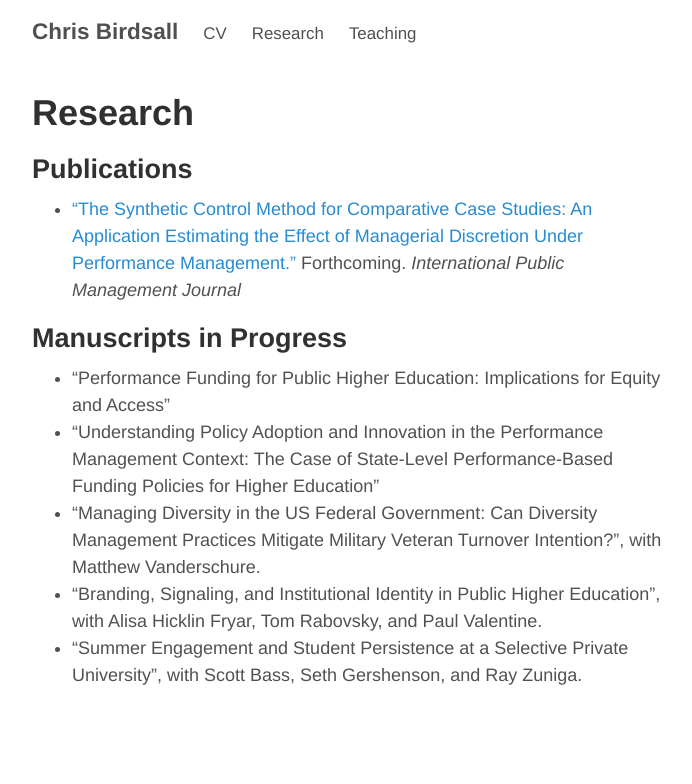
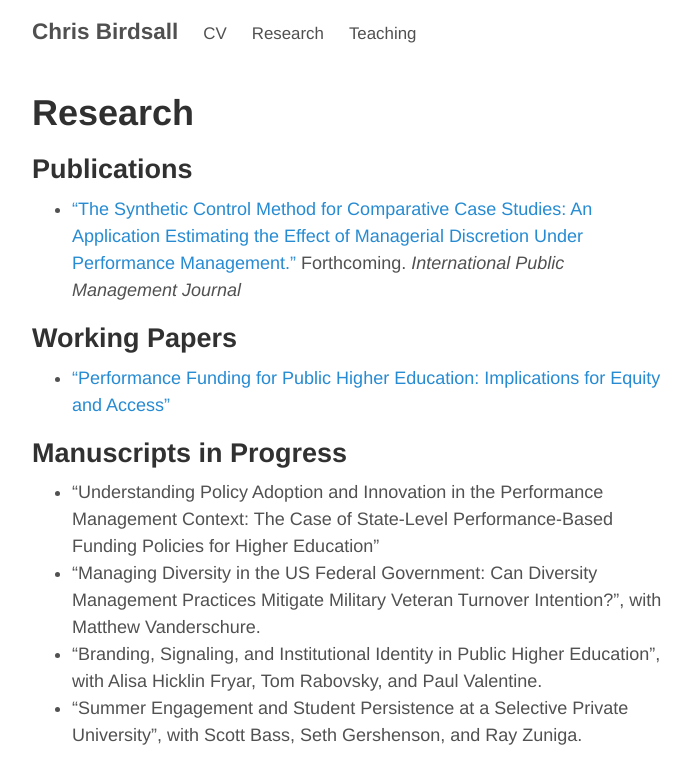
Before and after one commit to chrisbirdsall/chrisbirdsall.github.io, a Jekyll site: the page built from research.md, in a window 1280 px wide. Shown: the top 784 px of the page, without its empty margins (293-985 px from the left). Built offline with Jekyll 4.4.1, drawn with Linux system fonts in a browser that asks for light colours.

```diff
--- a/_config.yml
+++ b/_config.yml
@@ -2,7 +2,6 @@
 #
 # Use of `relative_permalinks` ensures post links from the index work properly.
 permalink:           pretty
-relative_permalinks: true
 
 # Setup
 title:               Chris Birdsall
--- a/research.md
+++ b/research.md
@@ -6,9 +6,10 @@ title: Research
 ## Publications ##
 - ["The Synthetic Control Method for Comparative Case Studies: An Application Estimating the Effect of Managerial Discretion Under Performance Management."](http://www.tandfonline.com/doi/full/10.1080/10967494.2015.1121178) Forthcoming. _International Public Management Journal_
 
+## Working Papers ##
+* ["Performance Funding for Public Higher Education: Implications for Equity and Access"](Performance Funding - policy adoption - birdsall.pdf)
+
 ## Manuscripts in Progress ##
-
-* "Performance Funding for Public Higher Education: Implications for Equity and Access"
 * "Understanding Policy Adoption and Innovation in the Performance Management Context: The Case of State-Level Performance-Based Funding Policies for Higher Education"
 * "Managing Diversity in the US Federal Government: Can Diversity Management Practices Mitigate Military Veteran Turnover Intention?", with Matthew Vanderschure.
 * "Branding, Signaling, and Institutional Identity in Public Higher Education", with Alisa Hicklin Fryar, Tom Rabovsky, and Paul Valentine.
```
